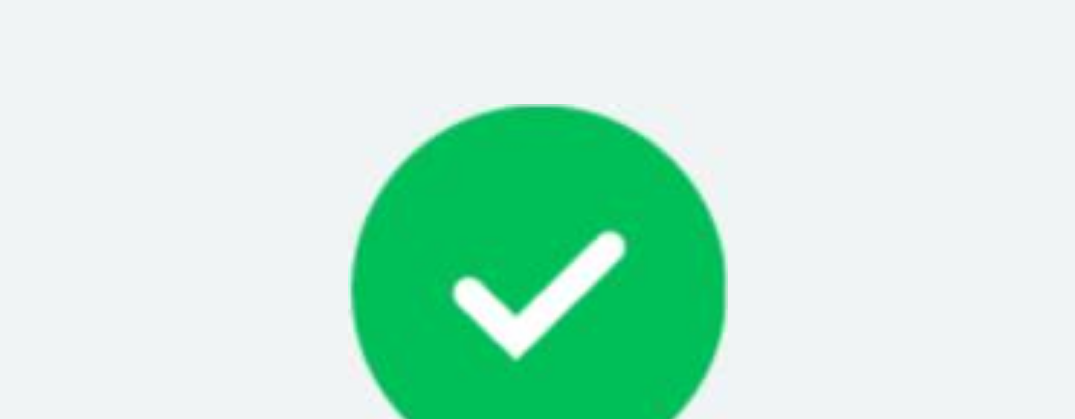
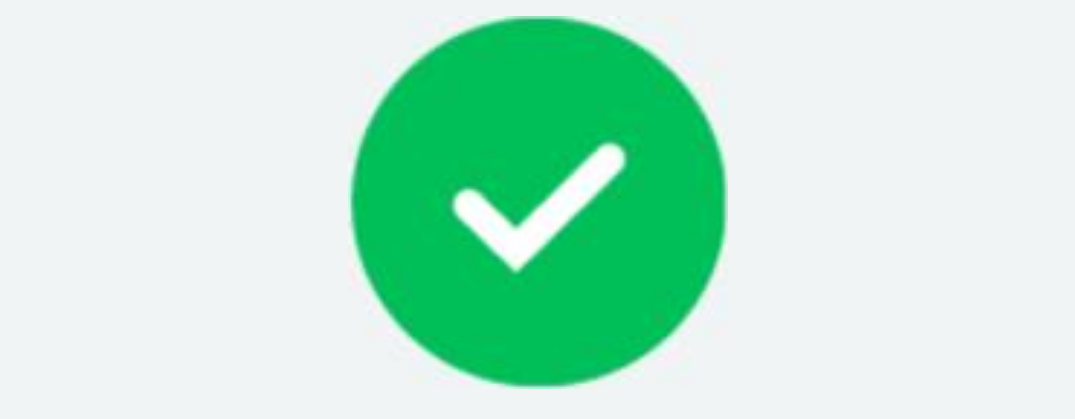
Before and after one commit to GerousDan/NHSCOVID-19, a plain HTML site: page index.html in a window 1280 px wide. Shown: the top 419 px of the page, without its empty margins (102-1177 px from the left). Drawn offline with Linux system fonts and the light colour scheme.

Commit message:
Update index.html

```diff
--- a/index.html
+++ b/index.html
@@ -1,19 +1,17 @@
 <!DOCTYPE html><html>
 <head>
-	<meta charset="utf-8"><title>NHS COVID-19</title><meta name="viewport" content="viewport-fit=cover, width=device-width, user-scalable=no">
-	<meta name="apple-mobile-web-app-status-bar-style" content="white-translucent">
+	<title>NHS COVID-19</title>
+	<meta charset="utf-8">
+	<meta name="viewport" content="viewport-fit=cover, width=device-width, user-scalable=no">
 	<meta name="apple-mobile-web-app-capable" content="yes">
+	<meta name="apple-mobile-web-app-status-bar-style" content="black-translucent">
 	<link rel="apple-touch-icon" href="icon.png">
 	<style>
 	html {
 		font-family: 'helvetica';
-		background: #f0f4f5;
-		color: black;
 	}
 	body {
-		padding-top: 5rem;
-		background: #f0f4f5;
-		color: black;
+		background-color: #f0f4f5;
 	}
 	p {
 		text-align: center;
```
